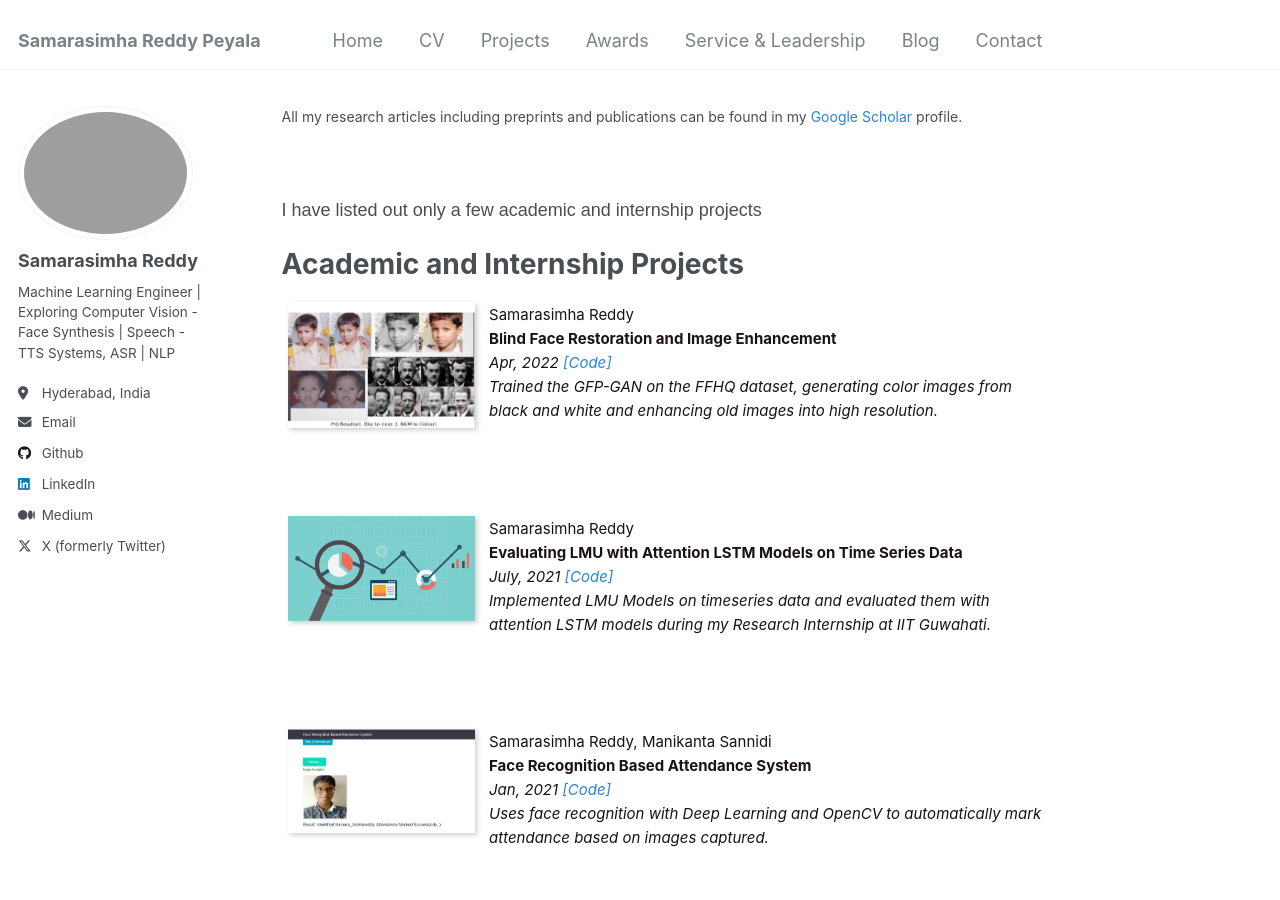
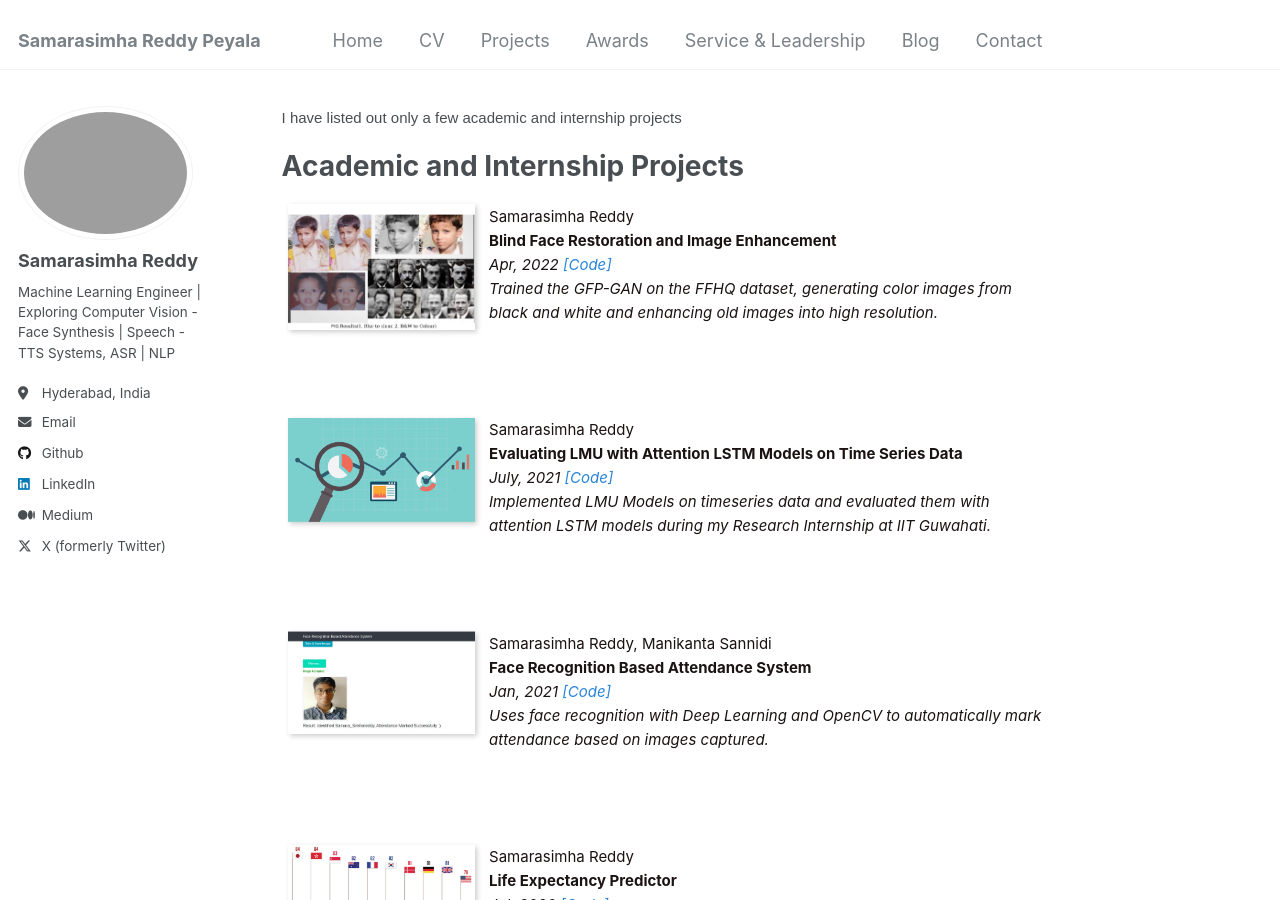
Before and after one commit to samarasimhapeyala/samarasimhapeyala.github.io, a Jekyll site: the page built from _pages/projects.md, in a window 1280 px wide and 900 px high. Built offline with Jekyll 4.4.1, drawn with Linux system fonts in a browser that asks for light colours.

Commit message:
Update projects.md

```diff
--- a/_pages/projects.md
+++ b/_pages/projects.md
@@ -2,12 +2,9 @@
 permalink: /projects/
 author_profile: true
 ---
-<p style="font-size: 14px;"> All my research articles including preprints and publications can be found in my <a href="https://scholar.google.com/citations?user=xC3keU4AAAAJ&hl=en" style="color: #2985d8; text-decoration: none;">Google Scholar</a> profile.</p><br>
-
 <div class="content-container" style="font-family: Arial, sans-serif; line-height: 1.6;">
 
-  <h1 class="page__title"></h1>
-  <p>I have listed out only a few academic and internship projects</p>
+  <p style="font-size: 15px;">I have listed out only a few academic and internship projects</p>
 
   <h1 id="education"><strong>Academic and Internship Projects</strong></h1>
 
@@ -15,7 +12,7 @@ author_profile: true
     <tbody>
       <tr>
         <td style="width:200px; height:200px; vertical-align: top; border: none;">
-          <img style="float: left; margin-right: 10px; box-shadow: 2px 2px 5px rgba(0,0,0,0.2);" src="../images/pro1.png" width="200px" height="200px" />
+          <img style="float: left; margin-right: 5px; box-shadow: 2px 2px 5px rgba(0,0,0,0.2);" src="../images/pro1.png" width="200px" height="200px" />
         </td>
         <td style="height: 200px; vertical-align: top; border: none; color: #1B1212; font-size: 15px;">
           <p>
@@ -33,7 +30,7 @@ author_profile: true
     <tbody>
       <tr>
         <td style="width:200px; height:200px; vertical-align: top; border: none;">
-          <img style="float: left; margin-right: 10px; box-shadow: 2px 2px 5px rgba(0,0,0,0.2);" src="../images/pro2.jpg" width="200px" height="200px" />
+          <img style="float: left; margin-right: 5px; box-shadow: 2px 2px 5px rgba(0,0,0,0.2);" src="../images/pro2.jpg" width="200px" height="200px" />
         </td>
         <td style="height: 200px; vertical-align: top; border: none; color: #1B1212; font-size: 15px;">
           <p>
@@ -51,7 +48,7 @@ author_profile: true
     <tbody>
       <tr>
         <td style="width:200px; height:200px; vertical-align: top; border: none;">
-          <img style="float: left; margin-right: 10px; box-shadow: 2px 2px 5px rgba(0,0,0,0.2);" src="../images/pro3.jpeg" width="200px" height="200px" />
+          <img style="float: left; margin-right: 5px; box-shadow: 2px 2px 5px rgba(0,0,0,0.2);" src="../images/pro3.jpeg" width="200px" height="200px" />
         </td>
         <td style="height: 200px; vertical-align: top; border: none; color: #1B1212; font-size: 15px;">
           <p>
@@ -69,7 +66,7 @@ author_profile: true
     <tbody>
       <tr>
         <td style="width:200px; height:200px; vertical-align: top; border: none;">
-          <img style="float: left; margin-right: 10px; box-shadow: 2px 2px 5px rgba(0,0,0,0.2);" src="../images/pro4.png" width="200px" height="200px" />
+          <img style="float: left; margin-right: 5px; box-shadow: 2px 2px 5px rgba(0,0,0,0.2);" src="../images/pro4.png" width="200px" height="200px" />
         </td>
         <td style="height: 200px; vertical-align: top; border: none; color: #1B1212; font-size: 15px;">
           <p>
@@ -87,7 +84,7 @@ author_profile: true
     <tbody>
       <tr>
         <td style="width:200px; height:200px; vertical-align: top; border: none;">
-          <img style="float: left; margin-right: 10px; box-shadow: 2px 2px 5px rgba(0,0,0,0.2);" src="../images/pro5.jpg" width="200px" height="200px" />
+          <img style="float: left; margin-right: 5px; box-shadow: 2px 2px 5px rgba(0,0,0,0.2);" src="../images/pro5.jpg" width="200px" height="200px" />
         </td>
         <td style="height: 200px; vertical-align: top; border: none; color: #1B1212; font-size: 15px;">
           <p>
@@ -105,7 +102,7 @@ author_profile: true
     <tbody>
       <tr>
         <td style="width:200px; height:200px; vertical-align: top; border: none;">
-          <img style="float: left; margin-right: 10px; box-shadow: 2px 2px 5px rgba(0,0,0,0.2);" src="../images/pro6.gif" width="200px" height="200px" />
+          <img style="float: left; margin-right: 5px; box-shadow: 2px 2px 5px rgba(0,0,0,0.2);" src="../images/pro6.gif" width="200px" height="200px" />
         </td>
         <td style="height: 200px; vertical-align: top; border: none; color: #1B1212; font-size: 15px;">
           <p>
@@ -123,7 +120,7 @@ author_profile: true
     <tbody>
       <tr>
         <td style="width:200px; height:200px; vertical-align: top; border: none;">
-          <img style="float: left; margin-right: 10px; box-shadow: 2px 2px 5px rgba(0,0,0,0.2);" src="../images/pro7.jpg" width="200px" height="200px" />
+          <img style="float: left; margin-right: 5px; box-shadow: 2px 2px 5px rgba(0,0,0,0.2);" src="../images/pro7.jpg" width="200px" height="200px" />
         </td>
         <td style="height: 200px; vertical-align: top; border: none; color: #1B1212; font-size: 15px;">
           <p>
@@ -141,7 +138,7 @@ author_profile: true
     <tbody>
       <tr>
         <td style="width:200px; height:200px; vertical-align: top; border: none;">
-          <img style="float: left; margin-right: 10px; box-shadow: 2px 2px 5px rgba(0,0,0,0.2);" src="../images/pro9.png" width="200px" height="200px" />
+          <img style="float: left; margin-right: 5px; box-shadow: 2px 2px 5px rgba(0,0,0,0.2);" src="../images/pro9.png" width="200px" height="200px" />
         </td>
         <td style="height: 200px; vertical-align: top; border: none; color: #1B1212; font-size: 15px;">
           <p>
@@ -159,7 +156,7 @@ author_profile: true
     <tbody>
       <tr>
         <td style="width:200px; height:200px; vertical-align: top; border: none;">
-          <img style="float: left; margin-right: 10px; box-shadow: 2px 2px 5px rgba(0,0,0,0.2);" src="../images/pro8.png" width="200px" height="200px" />
+          <img style="float: left; margin-right: 5px; box-shadow: 2px 2px 5px rgba(0,0,0,0.2);" src="../images/pro8.png" width="200px" height="200px" />
         </td>
         <td style="height: 200px; vertical-align: top; border: none; color: #1B1212; font-size: 15px;">
           <p>
```
